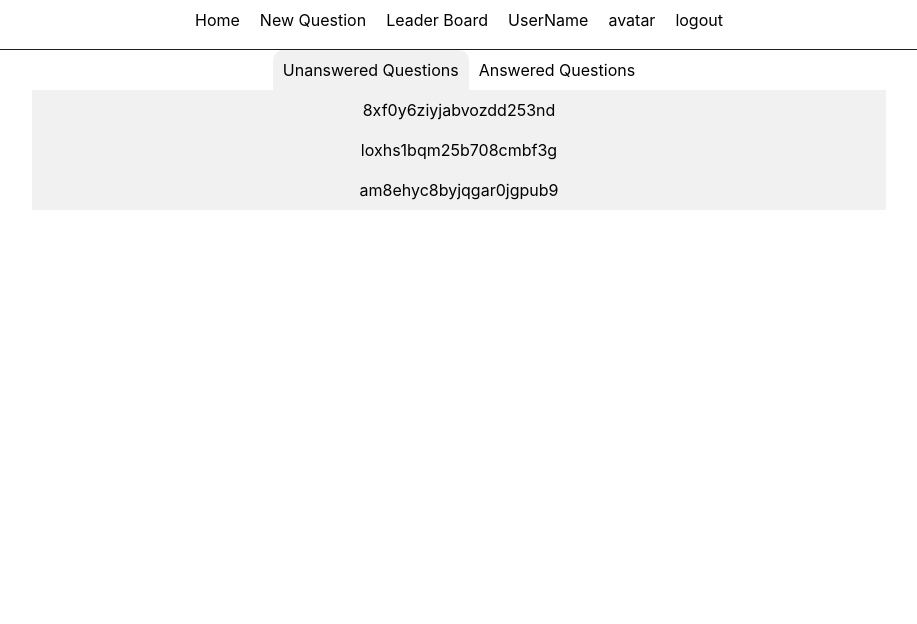
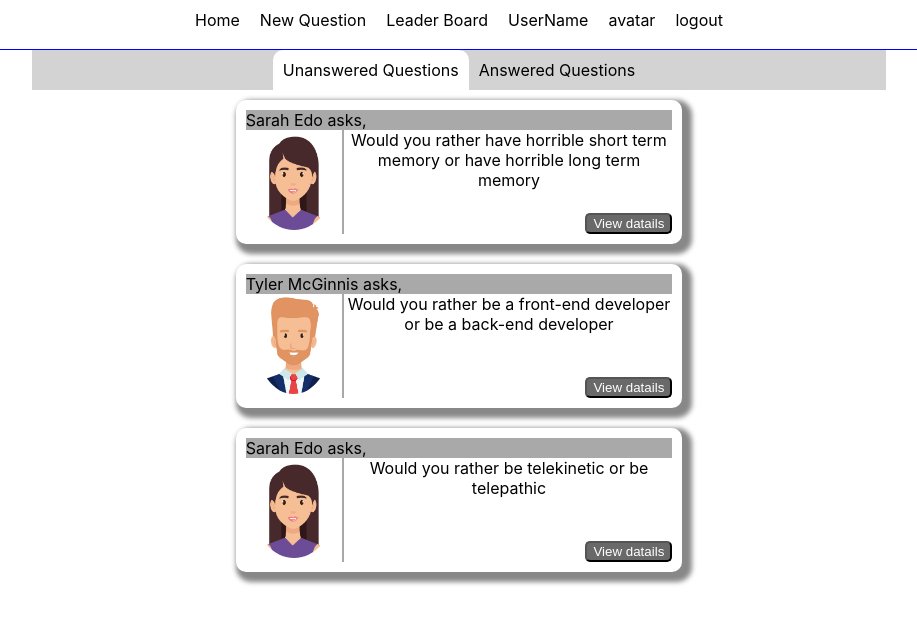
Before and after one commit to OmarAli3/Would-You-Rather-App, a React (Create React App) app: page / in a window 1280 px wide. Shown: the top 624 px of the page, without its empty margins (181-1098 px from the left). Built offline with nearby package versions, Linux system fonts and the light colour scheme.

Commit message:
Adding question component

```diff
--- a/src/components/Dashboard.js
+++ b/src/components/Dashboard.js
@@ -1,5 +1,6 @@
 import { React, Component } from "react";
 import { connect } from "react-redux";
+import Question from "./Question";
 
 class Dashboard extends Component {
     state = {
@@ -33,10 +34,10 @@ class Dashboard extends Component {
                 <ul className="dashboard-list">
                     {this.state.answeredList
                         ? this.props.answeredQuetionIds.map((id) => (
-                              <li key={id}>{id}</li>
+                              <Question key={id} id={id} />
                           ))
                         : this.props.unansweredQuetionIds.map((id) => (
-                              <li key={id}>{id}</li>
+                              <Question key={id} id={id} />
                           ))}
                 </ul>
             </div>
--- /dev/null
+++ b/src/components/Question.js
@@ -0,0 +1,35 @@
+import { React, Component } from "react";
+import { connect } from "react-redux";
+import { formatQuestion } from "../utils/helpers";
+
+class Question extends Component {
+    componentDidMount() {
+        console.log(this.props.question);
+    }
+    render() {
+        const { question } = this.props;
+        return (
+            <li className="question">
+                <div className="question-header">{`${question.name} asks,`}</div>
+                <div className="question-avatar">
+                    <img src={question.avatarURL} alt="avatar" />
+                </div>
+                <div className="question-options">
+                    <span>
+                        {`Would you rather ${question.optionOne.text} or ${question.optionTwo.text}`}
+                    </span>
+                    <button className="btn">View datails</button>
+                </div>
+            </li>
+        );
+    }
+}
+
+const mapStatetToProps = ({ questions, authedUser, users }, { id }) => ({
+    question: formatQuestion(
+        questions[id],
+        users[questions[id].author],
+        authedUser ? users[authedUser] : null
+    ),
+});
+export default connect(mapStatetToProps)(Question);
--- a/src/styles/index.css
+++ b/src/styles/index.css
@@ -10,14 +10,6 @@ body {
 code {
     font-family: source-code-pro, Menlo, Monaco, Consolas, "Courier New",
         monospace;
-}
-
-body,
-html,
-#root,
-.App,
-.dashboard {
-    height: 100%;
 }
 
 /*Just for debugging*/
@@ -49,6 +41,7 @@ ul {
     padding: 0;
     margin: 0;
 }
+
 li {
     list-style-type: none;
     padding: 10px;
@@ -58,19 +51,81 @@ nav > ul {
     display: flex;
     justify-content: center;
 }
+
 .question-nav li:hover {
     cursor: pointer;
+    border-top: 1px solid #888888;
+    border-left: 1px solid #888888;
+    border-right: 1px solid #888888;
+}
+
+.question-nav {
     background-color: lightgray;
 }
+
 .question-nav li {
-
     border-top-left-radius: 10px;
     border-top-right-radius: 10px;
 }
-.active-li{
-    background-color: #f1f1f1;
+
+.active-li {
+    background-color: #ffffff;
 }
 
 .dashboard-list {
-    background-color: #f1f1f1;
+    display: flex;
+    flex-direction: column;
+    align-items: center;
 }
+
+img {
+    height: 100px;
+    border-radius: 50%;
+}
+
+.question {
+    margin: 10px;
+    overflow: hidden;
+    border-radius: 10px;
+    box-shadow: 5px 5px 5px 5px #888888;
+    width: 50%;
+    display: grid;
+    grid-template-columns: 100px 1fr;
+    grid-template-rows: 20px 1fr;
+    grid-template-areas:
+        "h h"
+        "i o";
+}
+
+.question-header {
+    grid-area: h;
+    text-align: left;
+    background-color: darkgray;
+    margin: 0;
+}
+
+.question > img {
+    grid-area: i;
+}
+
+.question-avatar {
+    border-right: 2px solid darkgray;
+    margin-right: 2px;
+}
+
+.question-options {
+    grid-area: o;
+    display: flex;
+    align-items: flex-start;
+    flex-direction: column;
+}
+
+.btn {
+    display: block;
+    margin-top: auto;
+    margin-left: auto;
+    border-radius: 5px;
+    cursor: pointer;
+    background-color: dimgrey;
+    color: white;
+}
--- a/src/utils/helpers.js
+++ b/src/utils/helpers.js
@@ -1,13 +1,13 @@
-export const fromatQuestion = (question, author, authedUser) => {
-    const { id, timestamp, optionOne, optionTwo } = question;
-    const { name, avatarUrl } = author;
-    const { answers } = authedUser;
-    const hasVoted = Object.keys(answers).includes(id);
+export const formatQuestion = (question, author, authedUser) => {
+    const { id, optionOne, optionTwo } = question;
+    const { name, avatarURL } = author;
+    const answerIds = authedUser ? Object.keys(authedUser.answers) : [];
+    const answers = authedUser ? authedUser.answers : {};
+    const hasVoted = answerIds.includes(id);
     return {
         name,
         id,
-        timestamp,
-        avatarUrl,
+        avatarURL,
         optionOne: {
             votes: optionOne.votes.length,
             text: optionOne.text,
```
